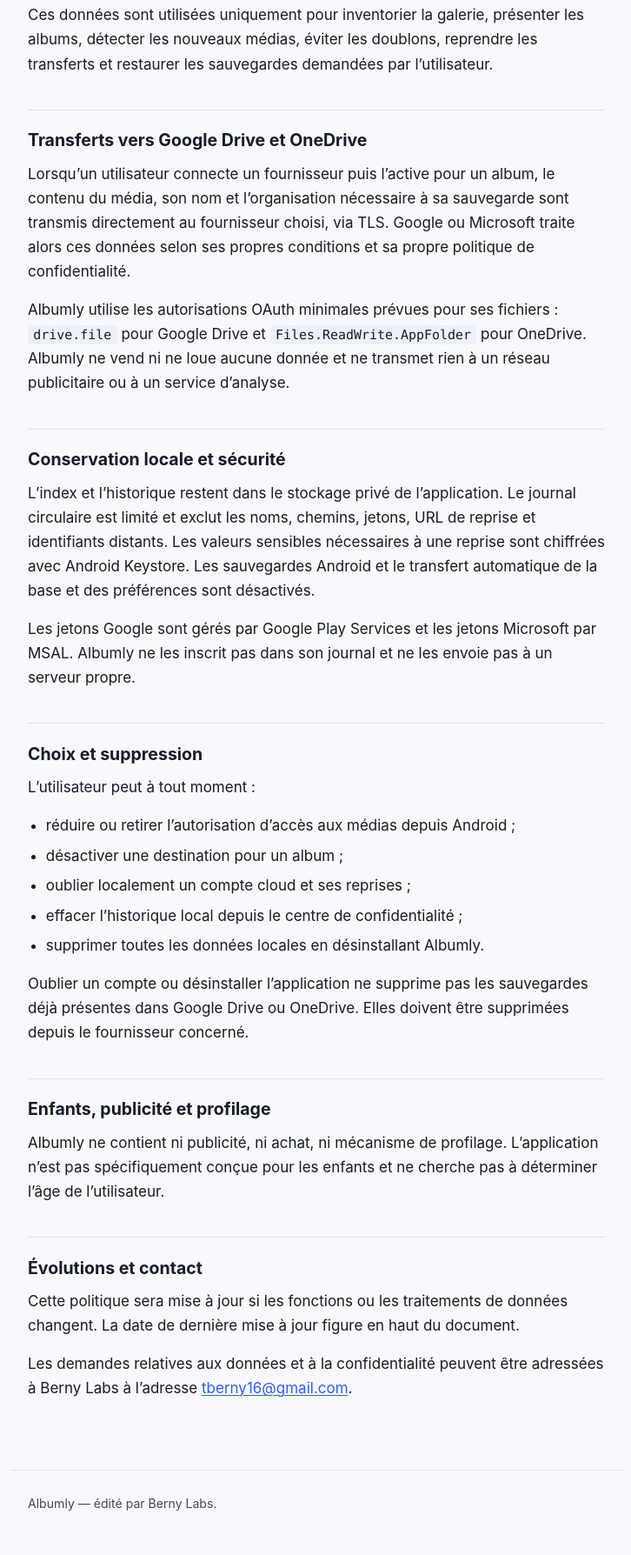
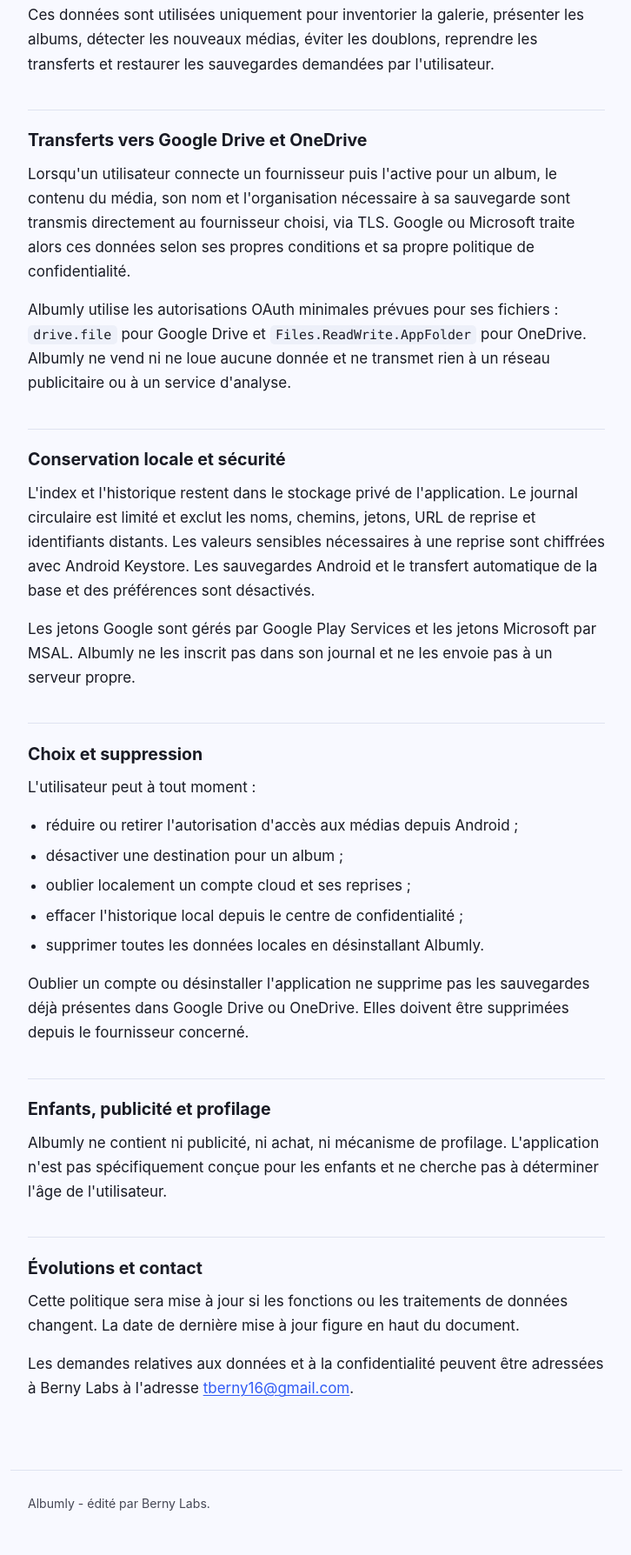
Before and after one commit to tberny16/Albumly-privacy, a plain HTML site: page index.html in a window 1280 px wide. Shown: the part 894-2682 px from the top of the page at 87% size, without its empty margins (276-1002 px from the left). Drawn offline with Linux system fonts and the light colour scheme.

Commit message:
Remplacement caractères non voulus
index.html et README.md n'utilisent plus que
le tiret simple et l'apostrophe droite.

```diff
--- a/index.html
+++ b/index.html
@@ -3,8 +3,8 @@
 <head>
 <meta charset="utf-8">
 <meta name="viewport" content="width=device-width, initial-scale=1">
-<title>Politique de confidentialité — Albumly</title>
-<meta name="description" content="Politique de confidentialité de l’application Android Albumly, éditée par Berny Labs.">
+<title>Politique de confidentialité - Albumly</title>
+<meta name="description" content="Politique de confidentialité de l'application Android Albumly, éditée par Berny Labs.">
 <meta name="color-scheme" content="light dark">
 <link rel="icon" href="icon.png" type="image/png">
 <style>
@@ -117,7 +117,7 @@
   <p class="identity">Éditeur : <strong>Berny Labs</strong><br>
   Contact : <a href="mailto:tberny16@gmail.com">tberny16@gmail.com</a></p>
 
-  <h2>Données auxquelles l’application accède</h2>
+  <h2>Données auxquelles l'application accède</h2>
   <p>Selon les autorisations accordées, Albumly peut accéder aux éléments suivants :</p>
   <ul>
     <li>photos et vidéos de la galerie, y compris leur contenu ;</li>
@@ -130,20 +130,20 @@
   <h2>Finalités</h2>
   <p>Ces données sont utilisées uniquement pour inventorier la galerie, présenter les albums,
   détecter les nouveaux médias, éviter les doublons, reprendre les transferts et restaurer les
-  sauvegardes demandées par l’utilisateur.</p>
+  sauvegardes demandées par l'utilisateur.</p>
 
   <h2>Transferts vers Google Drive et OneDrive</h2>
-  <p>Lorsqu’un utilisateur connecte un fournisseur puis l’active pour un album, le contenu du
-  média, son nom et l’organisation nécessaire à sa sauvegarde sont transmis directement au
+  <p>Lorsqu'un utilisateur connecte un fournisseur puis l'active pour un album, le contenu du
+  média, son nom et l'organisation nécessaire à sa sauvegarde sont transmis directement au
   fournisseur choisi, via TLS. Google ou Microsoft traite alors ces données selon ses propres
   conditions et sa propre politique de confidentialité.</p>
   <p>Albumly utilise les autorisations OAuth minimales prévues pour ses fichiers :
   <code>drive.file</code> pour Google&nbsp;Drive et <code>Files.ReadWrite.AppFolder</code> pour
   OneDrive. Albumly ne vend ni ne loue aucune donnée et ne transmet rien à un réseau publicitaire
-  ou à un service d’analyse.</p>
+  ou à un service d'analyse.</p>
 
   <h2>Conservation locale et sécurité</h2>
-  <p>L’index et l’historique restent dans le stockage privé de l’application. Le journal
+  <p>L'index et l'historique restent dans le stockage privé de l'application. Le journal
   circulaire est limité et exclut les noms, chemins, jetons, URL de reprise et identifiants
   distants. Les valeurs sensibles nécessaires à une reprise sont chiffrées avec Android Keystore.
   Les sauvegardes Android et le transfert automatique de la base et des préférences sont
@@ -152,32 +152,32 @@
   Albumly ne les inscrit pas dans son journal et ne les envoie pas à un serveur propre.</p>
 
   <h2>Choix et suppression</h2>
-  <p>L’utilisateur peut à tout moment :</p>
+  <p>L'utilisateur peut à tout moment :</p>
   <ul>
-    <li>réduire ou retirer l’autorisation d’accès aux médias depuis Android ;</li>
+    <li>réduire ou retirer l'autorisation d'accès aux médias depuis Android ;</li>
     <li>désactiver une destination pour un album ;</li>
     <li>oublier localement un compte cloud et ses reprises ;</li>
-    <li>effacer l’historique local depuis le centre de confidentialité ;</li>
+    <li>effacer l'historique local depuis le centre de confidentialité ;</li>
     <li>supprimer toutes les données locales en désinstallant Albumly.</li>
   </ul>
-  <p>Oublier un compte ou désinstaller l’application ne supprime pas les sauvegardes déjà
+  <p>Oublier un compte ou désinstaller l'application ne supprime pas les sauvegardes déjà
   présentes dans Google&nbsp;Drive ou OneDrive. Elles doivent être supprimées depuis le
   fournisseur concerné.</p>
 
   <h2>Enfants, publicité et profilage</h2>
-  <p>Albumly ne contient ni publicité, ni achat, ni mécanisme de profilage. L’application n’est
-  pas spécifiquement conçue pour les enfants et ne cherche pas à déterminer l’âge de
-  l’utilisateur.</p>
+  <p>Albumly ne contient ni publicité, ni achat, ni mécanisme de profilage. L'application n'est
+  pas spécifiquement conçue pour les enfants et ne cherche pas à déterminer l'âge de
+  l'utilisateur.</p>
 
   <h2>Évolutions et contact</h2>
   <p>Cette politique sera mise à jour si les fonctions ou les traitements de données changent. La
   date de dernière mise à jour figure en haut du document.</p>
   <p>Les demandes relatives aux données et à la confidentialité peuvent être adressées à Berny
-  Labs à l’adresse <a href="mailto:tberny16@gmail.com">tberny16@gmail.com</a>.</p>
+  Labs à l'adresse <a href="mailto:tberny16@gmail.com">tberny16@gmail.com</a>.</p>
 </main>
 
 <footer>
-  <div class="wrap">Albumly — édité par Berny Labs.</div>
+  <div class="wrap">Albumly - édité par Berny Labs.</div>
 </footer>
 
 </body>
```
Also changed, not shown: 1 other file.
